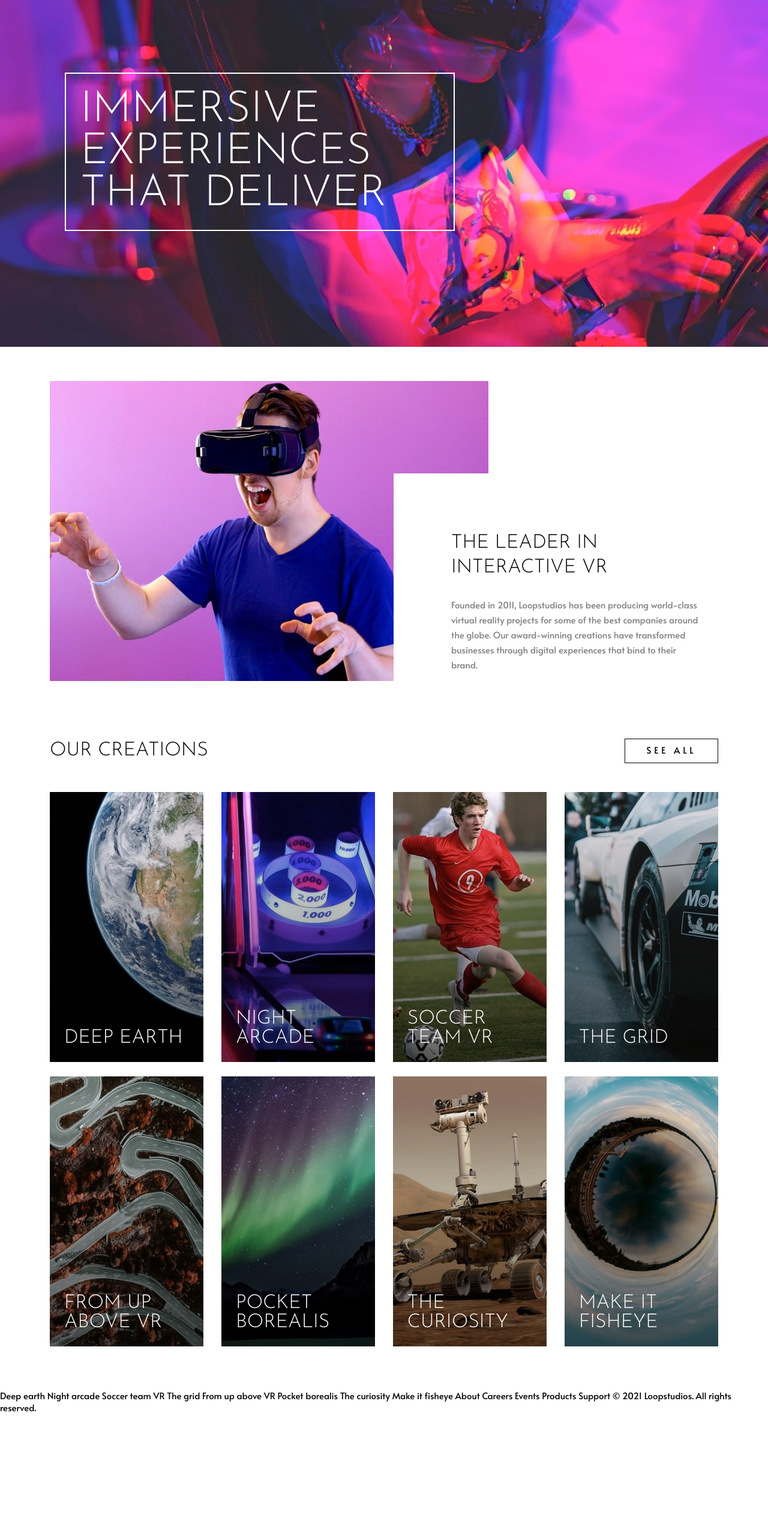
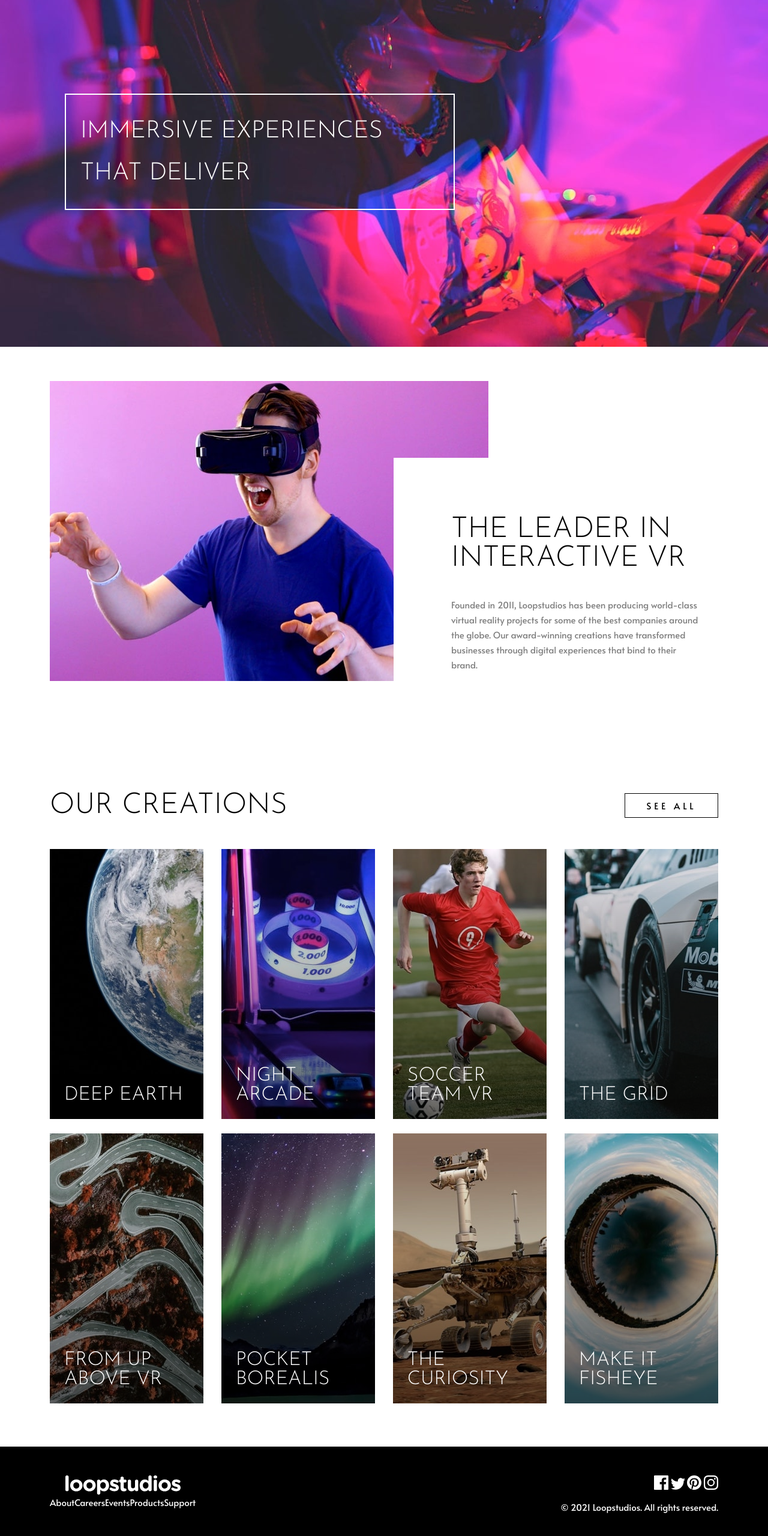
Before and after one commit to sirriah/FM-Loopstudios-landing-page, a plain HTML site: page index.html in a window 1280 px wide. Shown: the part 72-2632 px from the top of the page at 60% size. Before the commit the page ends 2428 px from the top, so only its background shows below. Drawn offline with Linux system fonts and the light colour scheme.

Commit message:
footer is set

```diff
--- a/app/scss/_creations.scss
+++ b/app/scss/_creations.scss
@@ -4,11 +4,12 @@
         @include breakpoint-up(large) {
             display: flex;
             justify-content: space-between;
-
+            align-items: center;
         }
 
         h2 {
             text-align: center;
+            margin-bottom: 0;
             @include breakpoint-up(large) {
                 text-align: left;
                 display: inline-block;
@@ -24,10 +25,12 @@
 
 
     .button {
-        margin: 1.875rem auto;
+       margin: 1.875rem auto;
+
 
         @include breakpoint-up(large){
             margin: 0;
+
         }
     }
 
@@ -83,8 +86,7 @@
             }
 
             @include breakpoint-up(large) {
-                font-size: 2rem;
-                line-height: 2rem;
+
                 padding-right: 1.5rem;
             }
 
--- /dev/null
+++ b/app/scss/_footer.scss
@@ -0,0 +1,46 @@
+.footer{
+    background: black;
+    color: $primary;
+
+    &__content{
+        text-align: center;
+        @include breakpoint-up(large){
+            display: flex;
+            justify-content: space-between;
+        }
+    }
+
+    &__first-col{
+        padding-bottom: 2.5rem;
+        a {
+            color: $primary;
+            display: block;
+            &:not(:last-child){
+                padding-bottom: 1rem;
+            }
+
+            @include breakpoint-up(large){
+                display: inline;
+            }
+        }
+    }
+
+
+    &__second-col{
+        img{
+            padding-bottom: 1rem;
+
+            &:not(:last-child){
+                margin-right: 1rem;
+            }
+        }
+
+        @include breakpoint-up(large){
+            text-align: right;
+        }
+    }
+
+
+
+
+}
--- a/app/scss/_globals.scss
+++ b/app/scss/_globals.scss
@@ -18,15 +18,27 @@ body{
 
 h1{
     font-size: 2.5rem;
+    @include breakpoint-up(large) {
+        font-size: 4.5rem;
+        line-height: 4.375rem;
+      }
 }
 
 h2{
-  font-size: 2rem;;
+  font-size: 2rem;
+  @include breakpoint-up(large){
+      font-size: 3rem;
+      line-height: 3rem;
+  }
 }
 
 h3{
     font-size: 1.5rem;
     line-height: 1.5rem;
+    @include breakpoint-up(large){
+        font-size: 2rem;
+        line-height: 2rem;
+    }
 }
 
 h1, h2, h3 {
@@ -97,7 +109,7 @@ img{
 
 
 .sr-text{
-    position: absolute;
+  position: absolute;
   width: 1px;
   height: 1px;
   overflow: hidden;
@@ -110,9 +122,10 @@ button, .button{
     letter-spacing: 0.3125rem;
     color: $secondary;
     border: 1px solid $secondary;
-    padding: 0.5rem 2.2rem;
+    padding: 0.6rem 2.2rem;
     box-sizing: border-box;
     cursor: pointer;
+    display: inline-block;
 
 
     &:hover{
--- a/app/scss/_hero.scss
+++ b/app/scss/_hero.scss
@@ -43,11 +43,6 @@
         font-family: $fontHeadline;
         font-weight: 300;
         font-size: 2.5rem;
-
-        @include breakpoint-up(large) {
-          font-size: 4.5rem;
-          line-height: 4.375rem;
-        }
     }
   }
 }
--- a/app/scss/_introduction.scss
+++ b/app/scss/_introduction.scss
@@ -1,10 +1,13 @@
 .introduction{
     text-align: center;
+    box-sizing: border-box;
+
 
     @include breakpoint-up(large){
         text-align: left;
         position: relative;
         min-height: 31.25rem;
+        margin-bottom: 8.5rem;
     }
 
     &__image{
--- a/app/scss/style.scss
+++ b/app/scss/style.scss
@@ -11,6 +11,7 @@
 @import "hero";
 @import "introduction";
 @import "creations";
+@import "footer";
 
 
 
--- a/index.html
+++ b/index.html
@@ -76,7 +76,7 @@
 </div>
 
 <div class="creations container container--py">
-  <div class="creations__header container--py">
+  <div class="creations__header container--pb">
   <h2>Our Creations</h2>
   <a href="#" class="button hide-for-mobile">See all</a>
   </div>
@@ -120,22 +120,54 @@
 </div>
 
 </section>
-  Deep earth
-  Night arcade
-  Soccer team VR
-  The grid
-  From up above VR
-  Pocket borealis
-  The curiosity
-  Make it fisheye
+<footer class="footer container--pall">
+  <div class="footer__content container">
+    <div class="footer__first-col">
+      <a href="#" class="header__logo">
+        <!--  <span class="sr-text">Logo Loopstudios</span> -->
+         <img src="images/logo.svg" alt="logo Loopstudios">
+       </a>
 
-  About
-  Careers
-  Events
-  Products
-  Support
+       <div class="footer__menu">
+        <a href="#">About</a><a href="#">Careers</a><a href="#">Events</a><a href="#">Products</a><a href="#">Support</a>
+      </div>
 
-  © 2021 Loopstudios. All rights reserved.
+    </div>
+
+    <div class="footer__second-col">
+
+      <a href="#">
+        <span class="sr-text">Facebook logo</span>
+        <img src="images/icon-facebook.svg" alt="Facebook logo">
+      </a>
+      <a href="#">
+        <span class="sr-text">Twitter logo</span>
+        <img src="images/icon-twitter.svg" alt="Twitter logo">
+      </a>
+      <a href="#">
+        <span class="sr-text">Pinterest logo</span>
+        <img src="images/icon-pinterest.svg" alt="Pinterest logo">
+      </a>
+      <a href="#">
+        <span class="sr-text">Instagram logo</span>
+        <img src="images/icon-instagram.svg" alt="Instagram logo">
+      </a>
+
+
+
+
+      <div>
+        © 2021 Loopstudios. All rights reserved.
+      </div>
+    </div>
+  </div>
+
+
+
+
+</footer>
+
+
 
   <script src="app/js/script.js"></script>
 </body>
```
Also changed, not shown: app/scss/style.css, 1 other file.
